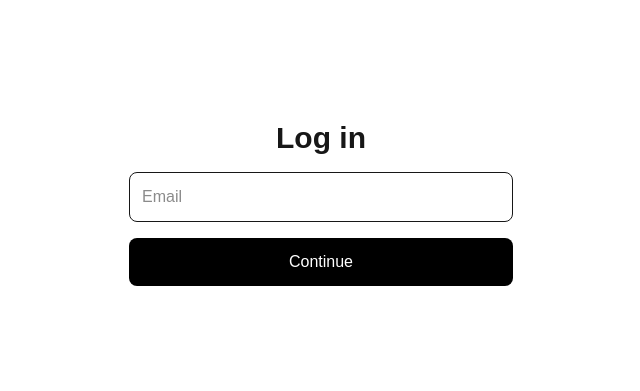
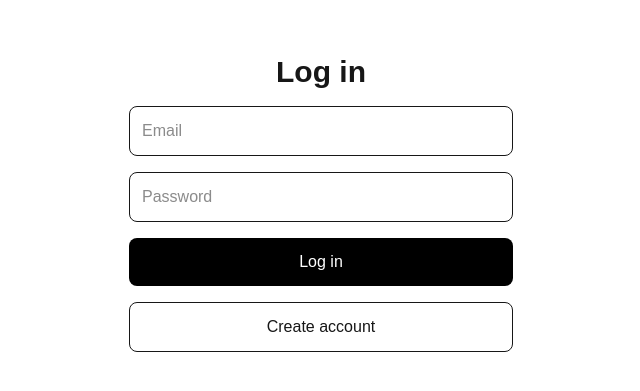
Before and after one commit to ryanlee4575/reading-sync, a Next.js app: page /login in a window 1280 px wide. Shown: the part 197-588 px from the top of the page, without its empty margins (319-959 px from the left). Built offline with nearby package versions, Linux system fonts and the light colour scheme; no server answers.

Commit message:
Implement Supabase authentication

```diff
--- a/app/login/page.tsx
+++ b/app/login/page.tsx
@@ -1,4 +1,49 @@
+"use client";
+
+import { useState } from "react";
+import { createClient } from "@/lib/supabase/client";
+import { useRouter } from "next/navigation";
+
 export default function LoginPage() {
+  const supabase = createClient();
+  const router = useRouter();
+
+  const [email, setEmail] = useState("");
+  const [password, setPassword] = useState("");
+  const [message, setMessage] = useState("");
+
+  async function signUp() {
+    setMessage("Creating account...");
+
+    const { error } = await supabase.auth.signUp({
+      email,
+      password,
+    });
+
+    if (error) {
+      setMessage(error.message);
+      return;
+    }
+
+    setMessage("Account created. Check your email if confirmation is enabled.");
+  }
+
+  async function logIn() {
+    setMessage("Logging in...");
+
+    const { error } = await supabase.auth.signInWithPassword({
+      email,
+      password,
+    });
+
+    if (error) {
+      setMessage(error.message);
+      return;
+    }
+
+    router.push("/dashboard");
+  }
+
   return (
     <main className="min-h-screen p-6 flex flex-col items-center justify-center gap-4">
       <h1 className="text-3xl font-bold">Log in</h1>
@@ -7,11 +52,33 @@ export default function LoginPage() {
         type="email"
         placeholder="Email"
         className="w-full max-w-sm rounded-lg border p-3"
+        value={email}
+        onChange={(e) => setEmail(e.target.value)}
       />
 
-      <button className="w-full max-w-sm rounded-lg bg-black p-3 text-white">
-        Continue
+      <input
+        type="password"
+        placeholder="Password"
+        className="w-full max-w-sm rounded-lg border p-3"
+        value={password}
+        onChange={(e) => setPassword(e.target.value)}
+      />
+
+      <button
+        onClick={logIn}
+        className="w-full max-w-sm rounded-lg bg-black p-3 text-white"
+      >
+        Log in
       </button>
+
+      <button
+        onClick={signUp}
+        className="w-full max-w-sm rounded-lg border p-3"
+      >
+        Create account
+      </button>
+
+      {message && <p className="max-w-sm text-center text-sm">{message}</p>}
     </main>
   );
 }
--- /dev/null
+++ b/lib/supabase/client.ts
@@ -0,0 +1,8 @@
+import { createBrowserClient } from "@supabase/ssr";
+
+export function createClient() {
+  return createBrowserClient(
+    process.env.NEXT_PUBLIC_SUPABASE_URL!,
+    process.env.NEXT_PUBLIC_SUPABASE_PUBLISHABLE_KEY!
+  );
+}
--- a/package.json
+++ b/package.json
@@ -9,6 +9,7 @@
     "lint": "eslint"
   },
   "dependencies": {
+    "@supabase/ssr": "^0.12.0",
     "@supabase/supabase-js": "^2.108.2",
     "next": "16.2.9",
     "react": "19.2.4",
```
Also changed, not shown: 1 other file (tests, documents, lock files or other folders).
